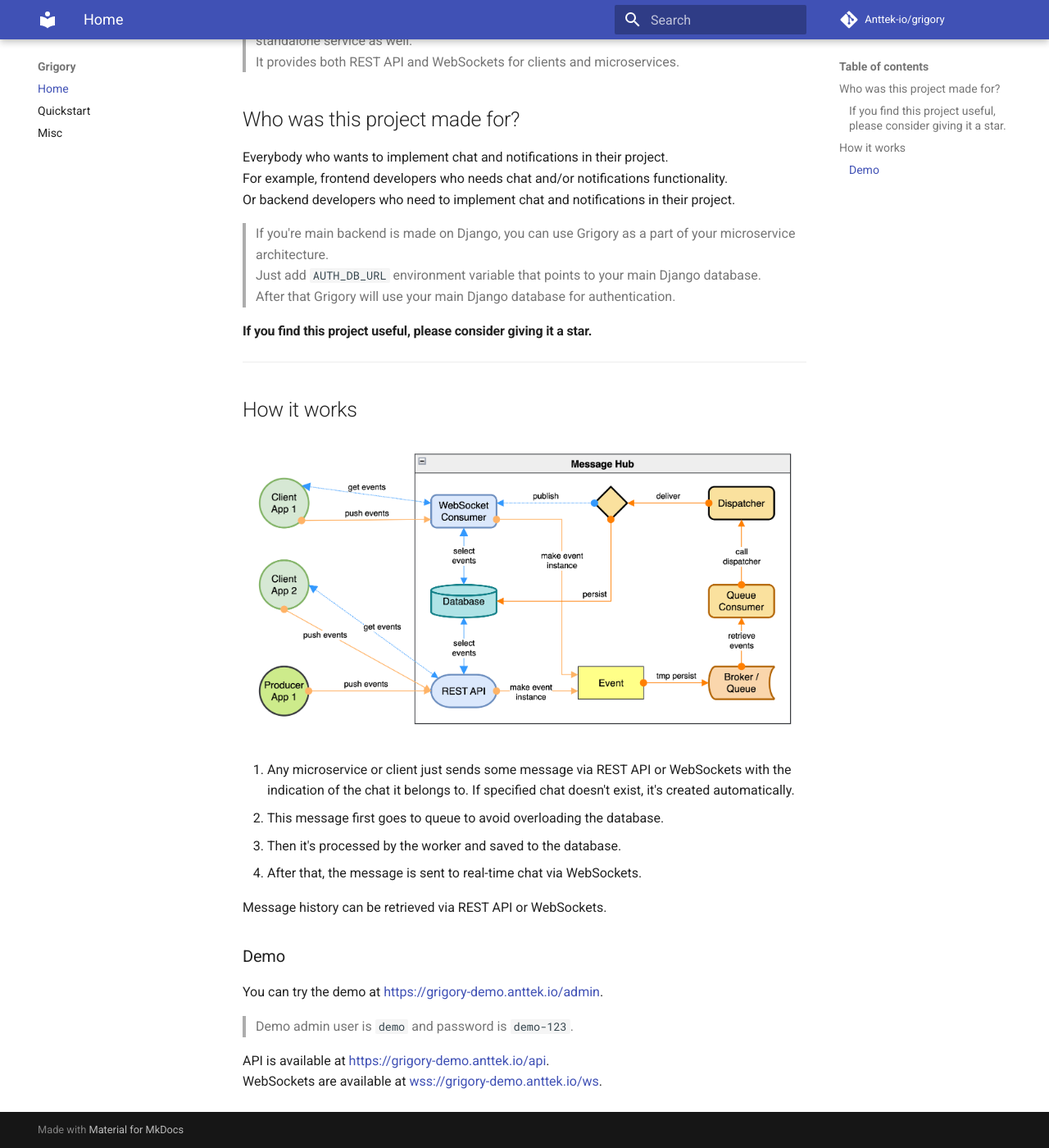
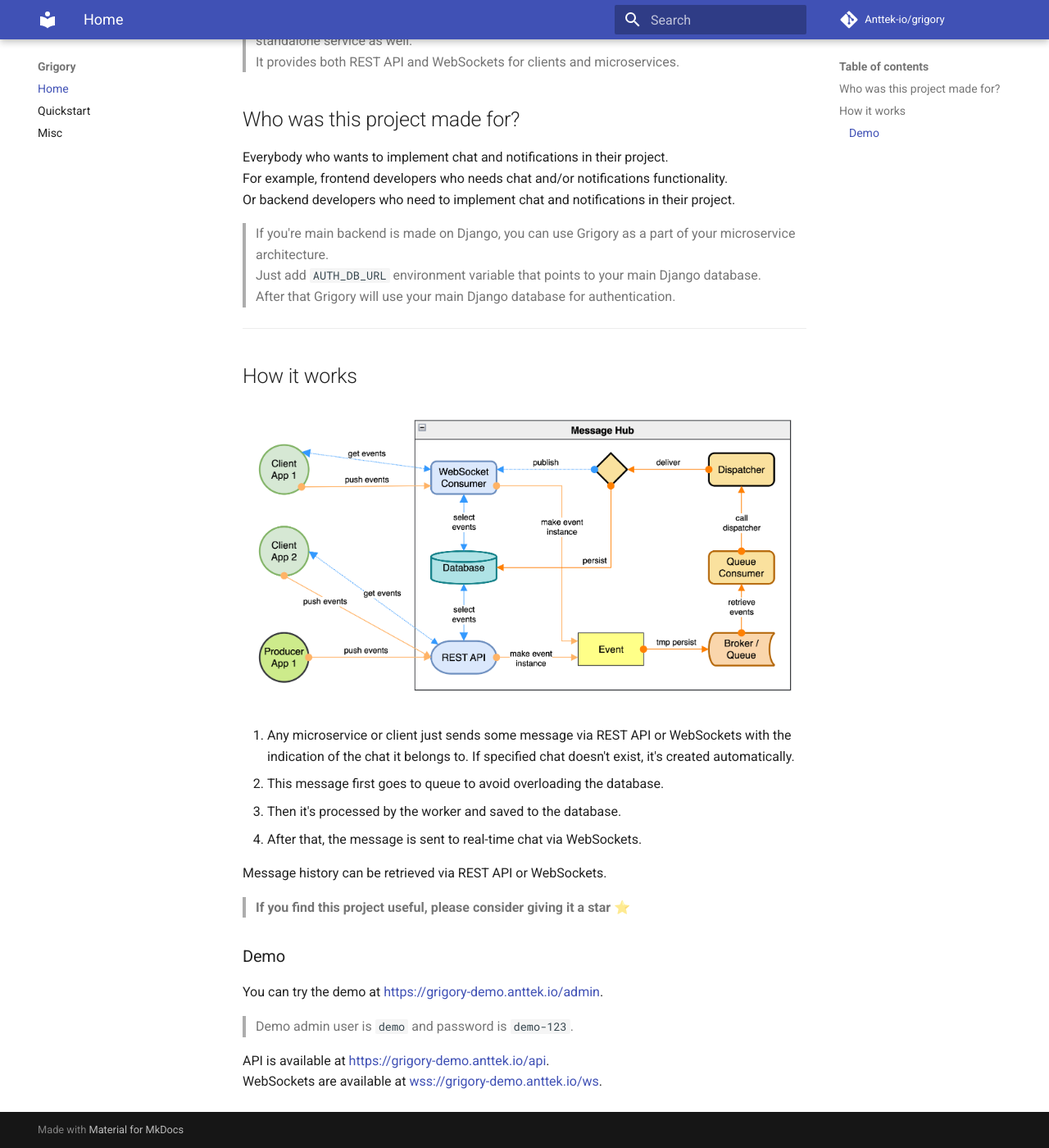
Before and after one commit to Anttek-io/grigory, an MkDocs documentation site: the page built from docs/index.md, in a window 1280 px wide and 1400 px high, scrolled down 314 px. Shown: the whole window at 82% size. Built offline with MkDocs 1.6.1 and Material for MkDocs 9.7.7, drawn with Linux system fonts in a browser that asks for light colours; comment, search, counter and statistics services are not loaded.

Commit message:
updated docs

```diff
--- a/docs/index.md
+++ b/docs/index.md
@@ -22,8 +22,6 @@
 > Just add `AUTH_DB_URL` environment variable that points to your main Django database.
 > After that Grigory will use your main Django database for authentication.
 
-#### If you find this project useful, please consider giving it a star.
-
 ---
 
 ## How it works
```
Also changed, not shown: other parts of docs/index.md (+2 -0 lines), README.md (+2 -2 lines).
